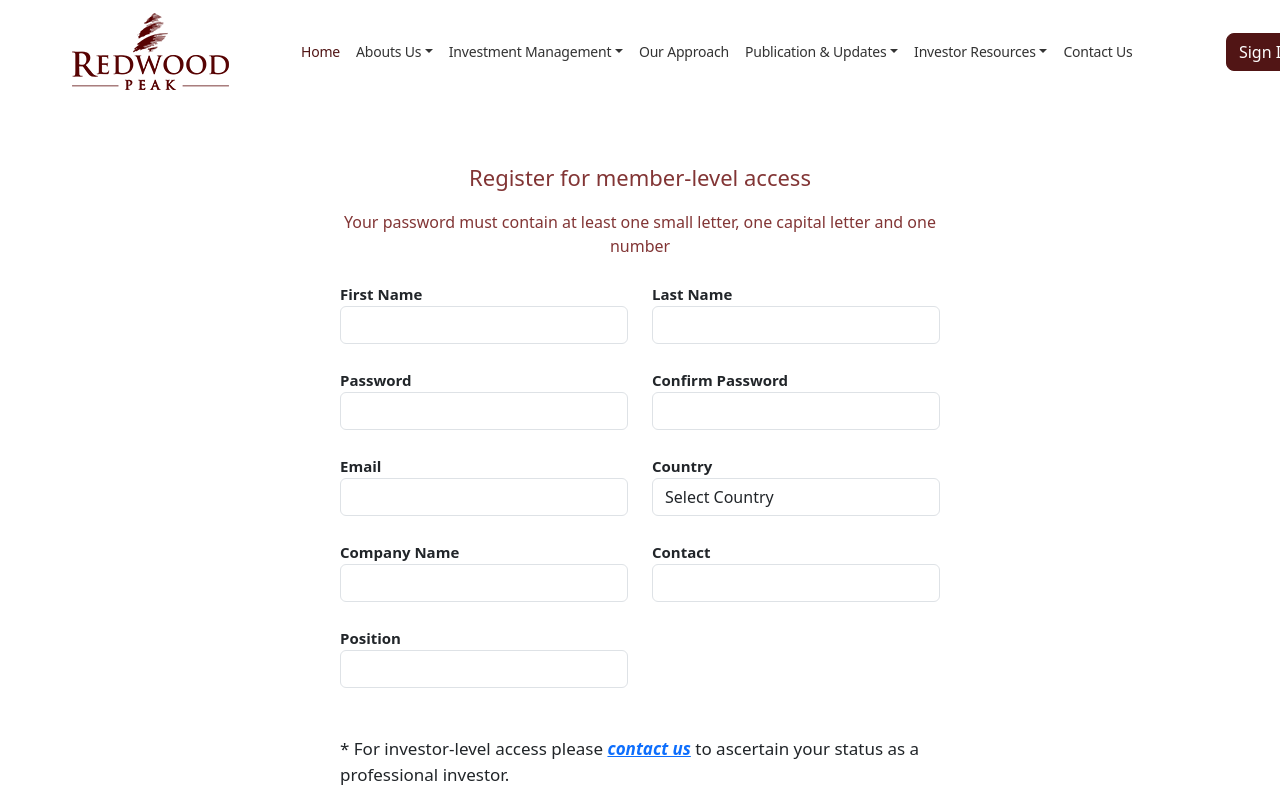
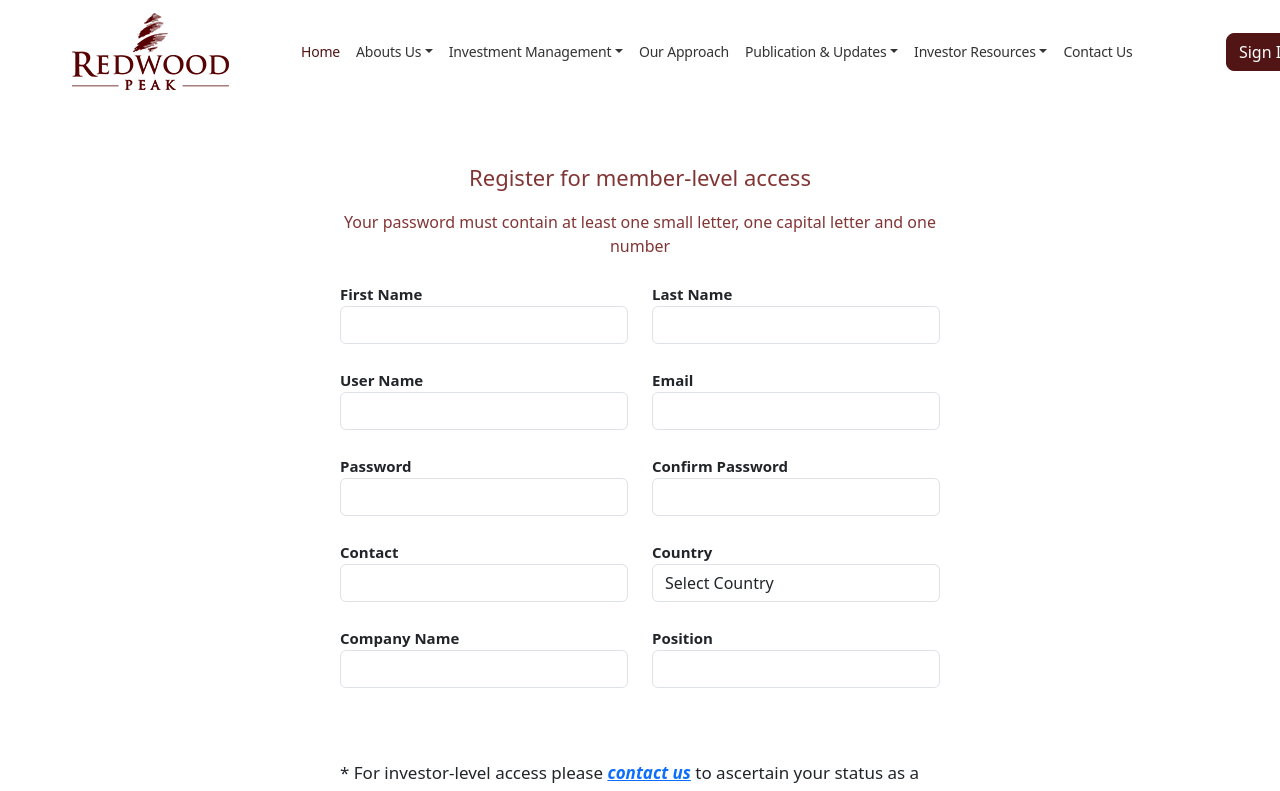
Before and after one commit to Intelli-Management-Group/Redwoodpeak_ReactFE, a React (Create React App) app: page /register in a window 1280 px wide. Shown: the top 791 px of the page. Built offline with nearby package versions, Linux system fonts and the light colour scheme.

Commit message:
userName Pass

```diff
--- a/src/pages/Registration/Registration.js
+++ b/src/pages/Registration/Registration.js
@@ -4,16 +4,17 @@ import Footer from "../Component/Footer/Footer";
 import HeaderComponents from "../Component/HeaderComponents/HeaderComponents";
 import Button from "../Component/ButtonComponents/ButtonComponents";
 import AuthenticationServices from "../../Services/AuthenticationServices";
-import {notifyError, notifySuccess, notifyWarning} from "../Component/ToastComponents/ToastComponents";
+import { notifyError, notifySuccess, notifyWarning } from "../Component/ToastComponents/ToastComponents";
 import { ToastContainer } from 'react-toastify';
 const Registration = () => {
   const navigate = useNavigate();
 
   // Form state and error state
   const [formData, setFormData] = useState({
-    id:"",
+    id: "",
     firstName: "",
     lastName: "",
+    userName: "",
     email: "",
     password: "",
     confirmPassword: "",
@@ -21,7 +22,7 @@ const Registration = () => {
     companyName: "",
     contact: "",
     position: "",
-    role:"user"
+    role: "user"
   });
 
   const [errors, setErrors] = useState({});
@@ -43,6 +44,8 @@ const Registration = () => {
     // Client-side validation
     if (!formData.firstName) newErrors.firstName = "First name is required.";
     if (!formData.lastName) newErrors.lastName = "Last name is required.";
+    if (!formData.userName) newErrors.userName = "User name is required.";
+
     if (!formData.email) newErrors.email = "Email is required.";
     if (!formData.password) newErrors.password = "Password is required.";
     if (formData.password !== formData.confirmPassword) {
@@ -62,12 +65,13 @@ const Registration = () => {
       try {
 
         const registrationData = new FormData();
-        registrationData.append("id","");
+        registrationData.append("id", "");
         registrationData.append("email", formData.email);
         registrationData.append("password", formData.password);
         registrationData.append("confirm_password", formData.confirmPassword);
         registrationData.append("first_name", formData.firstName);
         registrationData.append("last_name", formData.lastName);
+        registrationData.append("username", formData.userName);
         registrationData.append("country", formData.country);
         registrationData.append("contact_no", formData.contact);
         registrationData.append("company_name", formData.companyName);
@@ -79,17 +83,17 @@ const Registration = () => {
         console.log(response)
         if (response?.status_code === 200) {
           const { token, user } = response;
-          if(user?.status === "pending") {
+          if (user?.status === "pending") {
             notifyWarning(`${user?.email} has not been approved by the admin. Please contact the administrator or wait for approval.`);
-          }else{
+          } else {
 
-          localStorage.setItem("userToken", token);
-          localStorage.setItem('userData', JSON.stringify(user));
+            localStorage.setItem("userToken", token);
+            localStorage.setItem('userData', JSON.stringify(user));
 
-          notifySuccess(`SignUp successful!`);
-          setTimeout(() => navigate("/"), 2500);
+            notifySuccess(`SignUp successful!`);
+            setTimeout(() => navigate("/"), 2500);
           }
-        } else if(response.message === "User With this Email Already Exist") {
+        } else if (response.message === "User With this Email Already Exist") {
           setTimeout(() => navigate("/login"), 1500);
           notifyError(`Email already exist`);
         } else {
@@ -166,6 +170,41 @@ const Registration = () => {
                   )}
                 </div>
               </div>
+              {/* userName & Email  */}
+              <div className="row mt-4">
+                <div className="col-md-6">
+                  <label htmlFor="userName">User Name</label>
+                  <input
+                    id="userName"
+                    type="text"
+                    className={`form-control ${errors.userName ? "is-invalid" : ""}`}
+                    name="userName"
+                    value={formData.userName}
+                    onChange={handleChange}
+                    required
+                  />
+                  {errors.userName && (
+                    <div className="invalid-feedback">{errors.userName}</div>
+                  )}
+                </div>
+                <div className="col-md-6">
+                  <label htmlFor="email">Email</label>
+                  <input
+                    id="email"
+                    type="email"
+                    className={`form-control ${errors.email ? "is-invalid" : ""}`}
+                    name="email"
+                    value={formData.email}
+                    onChange={handleChange}
+                    required
+                  />
+                  {errors.email && (
+                    <div className="invalid-feedback">{errors.email}</div>
+                  )}
+                </div>
+
+
+              </div>
 
               {/* Password & Confirm Password */}
               <div className="row mt-4">
@@ -202,21 +241,21 @@ const Registration = () => {
                 </div>
               </div>
 
-              {/* Email & Country */}
+              {/* contact & Country */}
               <div className="row mt-4">
                 <div className="col-md-6">
-                  <label htmlFor="email">Email</label>
+                  <label htmlFor="contact">Contact</label>
                   <input
-                    id="email"
-                    type="email"
-                    className={`form-control ${errors.email ? "is-invalid" : ""}`}
-                    name="email"
-                    value={formData.email}
+                    id="contact"
+                    type="text"
+                    className={`form-control ${errors.contact ? "is-invalid" : ""}`}
+                    name="contact"
+                    value={formData.contact}
                     onChange={handleChange}
                     required
                   />
-                  {errors.email && (
-                    <div className="invalid-feedback">{errors.email}</div>
+                  {errors.contact && (
+                    <div className="invalid-feedback">{errors.contact}</div>
                   )}
                 </div>
 
@@ -240,7 +279,7 @@ const Registration = () => {
                 </div>
               </div>
 
-              {/* Company Name & Contact */}
+              {/* Company Name & Position */}
               <div className="row mt-4">
                 <div className="col-md-6">
                   <label htmlFor="companyName">Company Name</label>
@@ -257,26 +296,6 @@ const Registration = () => {
                     <div className="invalid-feedback">{errors.companyName}</div>
                   )}
                 </div>
-
-                <div className="col-md-6">
-                  <label htmlFor="contact">Contact</label>
-                  <input
-                    id="contact"
-                    type="text"
-                    className={`form-control ${errors.contact ? "is-invalid" : ""}`}
-                    name="contact"
-                    value={formData.contact}
-                    onChange={handleChange}
-                    required
-                  />
-                  {errors.contact && (
-                    <div className="invalid-feedback">{errors.contact}</div>
-                  )}
-                </div>
-              </div>
-
-              {/* Position */}
-              <div className="row mt-4">
                 <div className="col-md-6">
                   <label htmlFor="position">Position</label>
                   <input
@@ -292,6 +311,13 @@ const Registration = () => {
                     <div className="invalid-feedback">{errors.position}</div>
                   )}
                 </div>
+
+
+              </div>
+
+              {/* Position */}
+              <div className="row mt-4">
+
               </div>
 
               {/* Footer information */}
```
